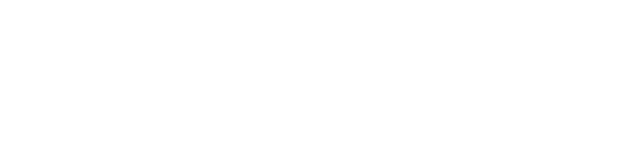
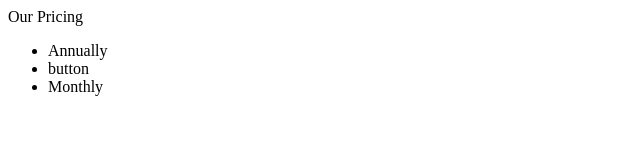
Before and after one commit to ikiv-rach/Pricing-component-with-toggle-button, a plain HTML site: page index.html in a window 1280 px wide. Shown: the whole page, without its empty margins (0-640 px from the left). Drawn offline with Linux system fonts and the light colour scheme.

Commit message:
modifying

```diff
--- a/index.html
+++ b/index.html
@@ -7,6 +7,21 @@
     <title>Pricing-component-with-toggle-button</title>
 </head>
 <body>
+    <div class="header">Our Pricing</div>
+
+    <div class="toggle">
+        <ul>
+            <li>Annually</li>
+            <li>button</li>
+            <li>Monthly</li>
+        </ul>
+    </div>
+
+    <div class="boxes">
+        <div class="box1"></div>
+        <div class="box2"></div>
+        <div class="box3"></div>
+    </div>
 
 </body>
 </html>
```
